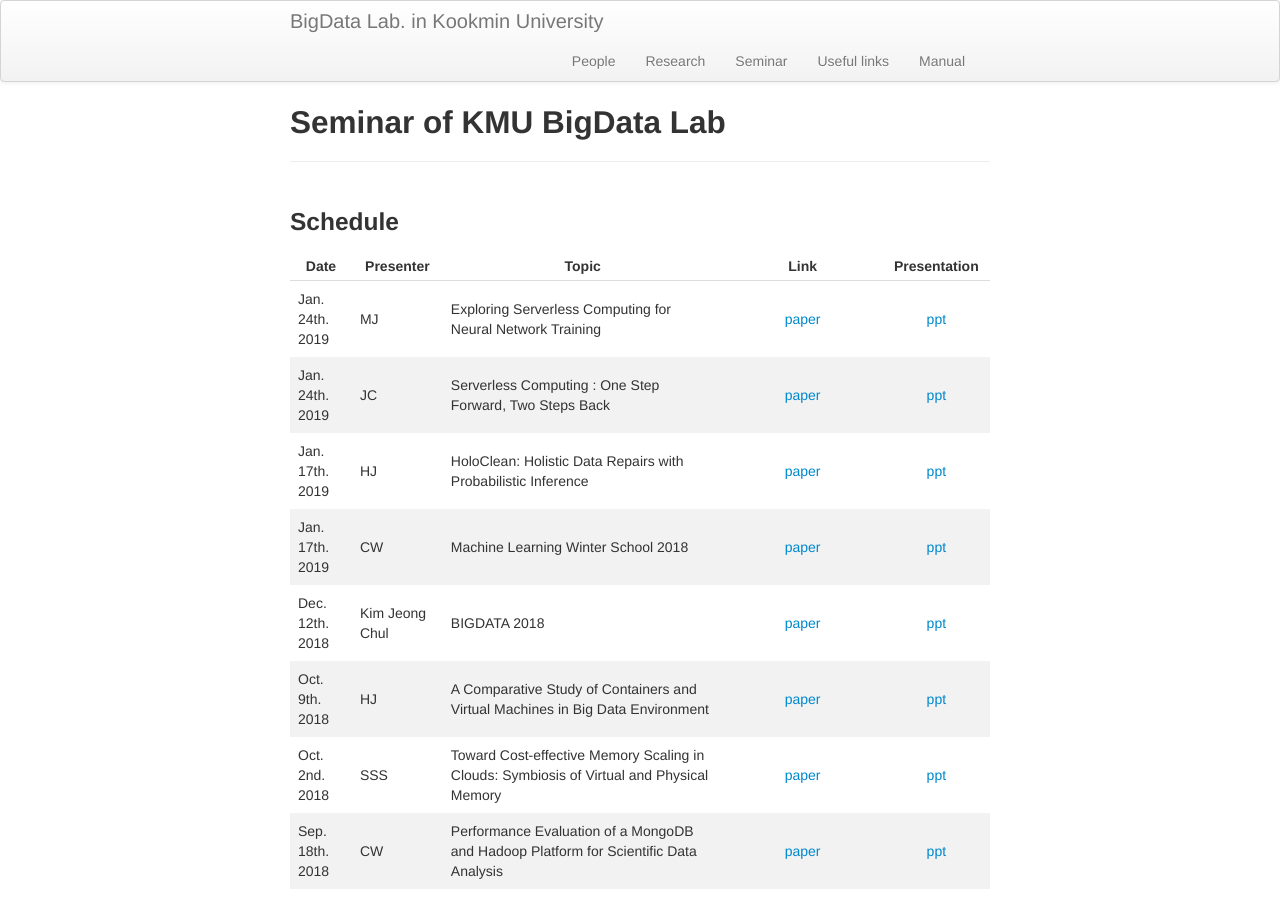
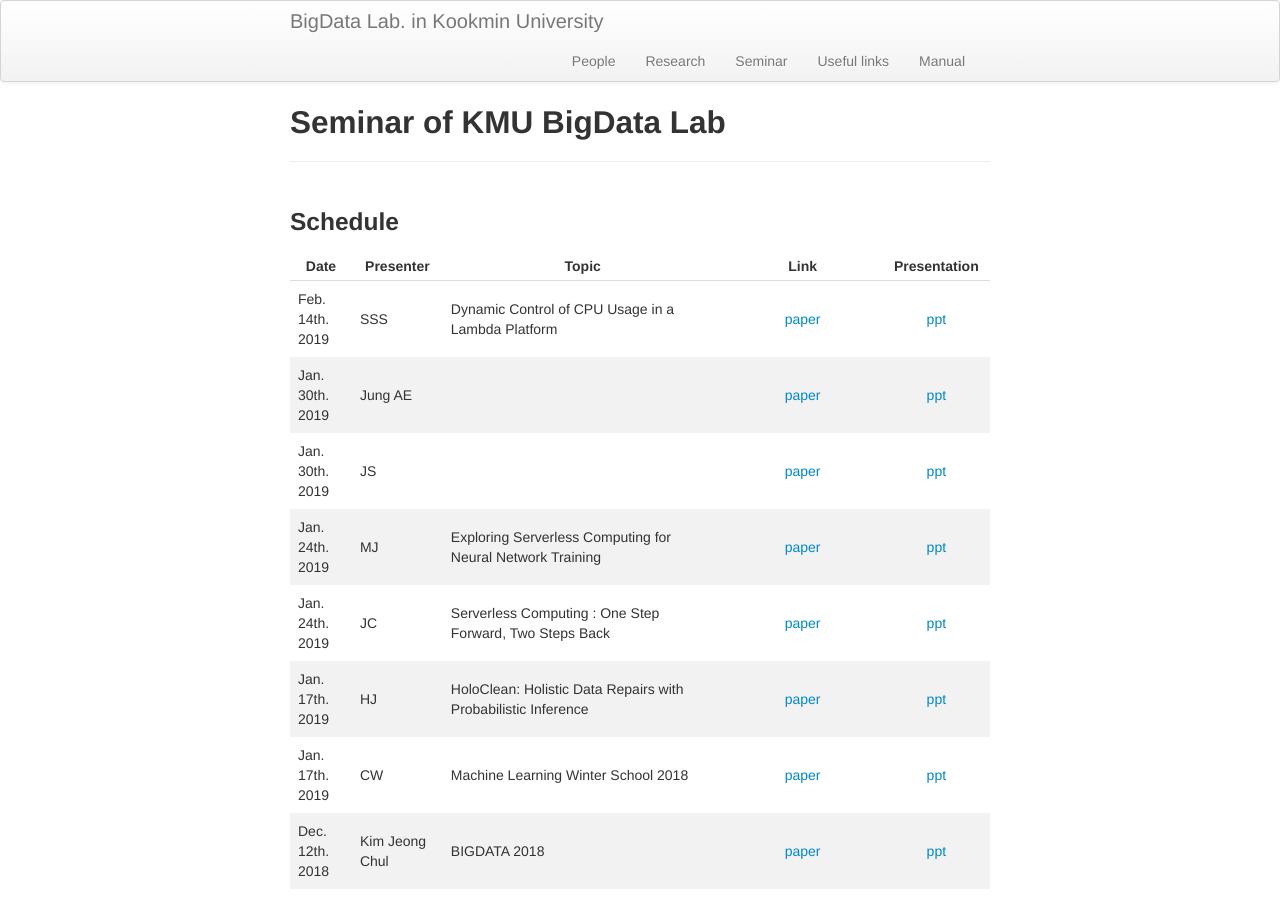
Before and after one commit to ddps-lab/kmu-bigdata.github.io, a Jekyll site: the page built from seminar/index.md, in a window 1280 px wide and 900 px high. Built offline with Jekyll 4.4.1, drawn with Linux system fonts in a browser that asks for light colours.

Commit message:
Update index.md
slide updated

```diff
--- a/seminar/index.md
+++ b/seminar/index.md
@@ -9,6 +9,9 @@ description: Seminar schedule of BigData Lab  in KMU
 
 | Date | Presenter | Topic | Link | Presentation |
 |------|-----------|-------|:----:|:--------------: |
+|Feb. 14th. 2019 | SSS | Dynamic Control of CPU Usage in a Lambda Platform | [paper](https://ieeexplore.ieee.org/document/8514884) | [ppt](https://docs.google.com/presentation/d/19Lp4Uobe_Sm4E2Kqxj7AMG8hqd9uS2LS_LqKhyoRPMw/edit?usp=sharing)|
+|Jan. 30th. 2019 | Jung AE |  | [paper]() | [ppt]()|
+|Jan. 30th. 2019 | JS |  | [paper]() | [ppt]()|
 |Jan. 24th. 2019 | MJ | Exploring Serverless Computing for Neural Network Training | [paper](https://www.computer.org/csdl/proceedings/cloud/2018/7235/00/723501a334-abs.html) | [ppt](https://docs.google.com/presentation/d/1AihE9YB0pas9XjLpf5usSlYIxT9L8hixST9Ocnlm8BU/edit?usp=sharing)|
 |Jan. 24th. 2019 | JC | Serverless Computing : One Step Forward, Two Steps Back | [paper](http://pages.cs.wisc.edu/~swift/papers/atc18-serverless.pdf) | [ppt](https://docs.google.com/presentation/d/1yjQh6yNQATfmhZ-eiQfajt7yNlR1uEm3iOJNLMMbNQw/edit?usp=sharing)|
 |Jan. 17th. 2019 | HJ | HoloClean: Holistic Data Repairs with Probabilistic Inference | [paper](http://www.vldb.org/pvldb/vol10/p1190-rekatsinas.pdf) | [ppt](https://docs.google.com/presentation/d/15fJhFl57ooBxukC8d1WA8vbOq24Zx0cfT6lGCBXSa3Q/edit?usp=sharing)|
```
